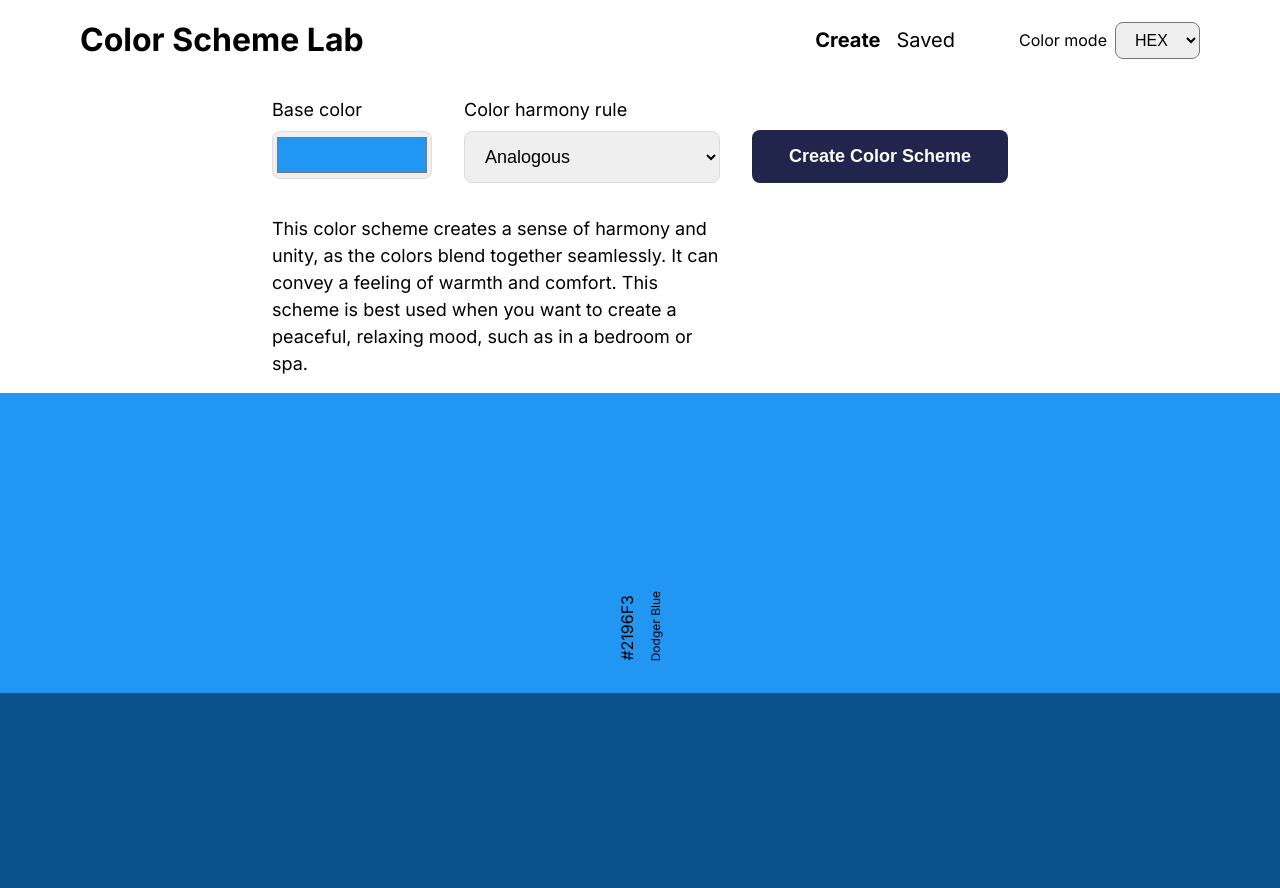
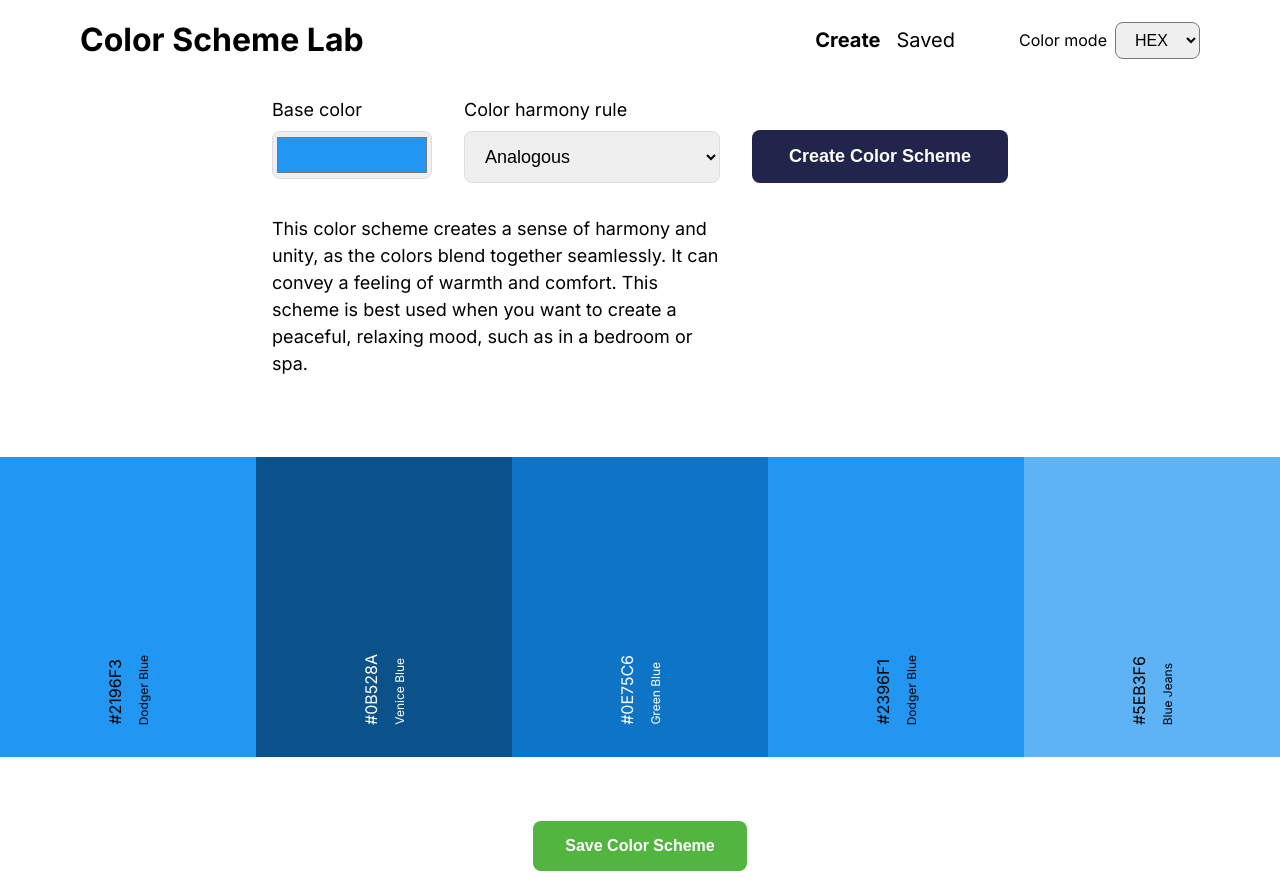
Before and after one commit to goranstevanovic/color-scheme-lab, a React (Create React App) app: page / in a window 1280 px wide. Shown: the top 888 px of the page. Built offline with nearby package versions, Linux system fonts and the light colour scheme.

Commit message:
Add styling to ColorScheme component

```diff
--- /dev/null
+++ b/src/components/ColorScheme/ColorScheme.module.css
@@ -0,0 +1,13 @@
+.colorSchemeWrapper {
+  display: flex;
+  flex-direction: column;
+}
+
+.colorSchemeWrapper button {
+  align-self: center;
+}
+
+.colorScheme {
+  display: flex;
+  margin: 4rem 0;
+}
--- a/src/components/ColorScheme/index.tsx
+++ b/src/components/ColorScheme/index.tsx
@@ -1,6 +1,7 @@
 import Button from '../Button';
 import ColorSwatch from '../ColorSwatch';
 import { ColorScheme as ColorSchemeType } from '../../data/colorScheme';
+import styles from './ColorScheme.module.css';
 
 type colorSchemeProps = {
   buttonType: 'save' | 'delete';
@@ -30,14 +31,16 @@ function ColorScheme({
   ));
 
   return (
-    <>
+    <div className={styles.colorSchemeWrapper}>
       {colorSchemeTitle && (
         <p className="colorSchemeTitle">{colorSchemeTitle}</p>
       )}
-      {baseColorSwatch}
-      {remainingColorSwatches}
+      <div className={styles.colorScheme}>
+        {baseColorSwatch}
+        {remainingColorSwatches}
+      </div>
       {button}
-    </>
+    </div>
   );
 }
 
```
